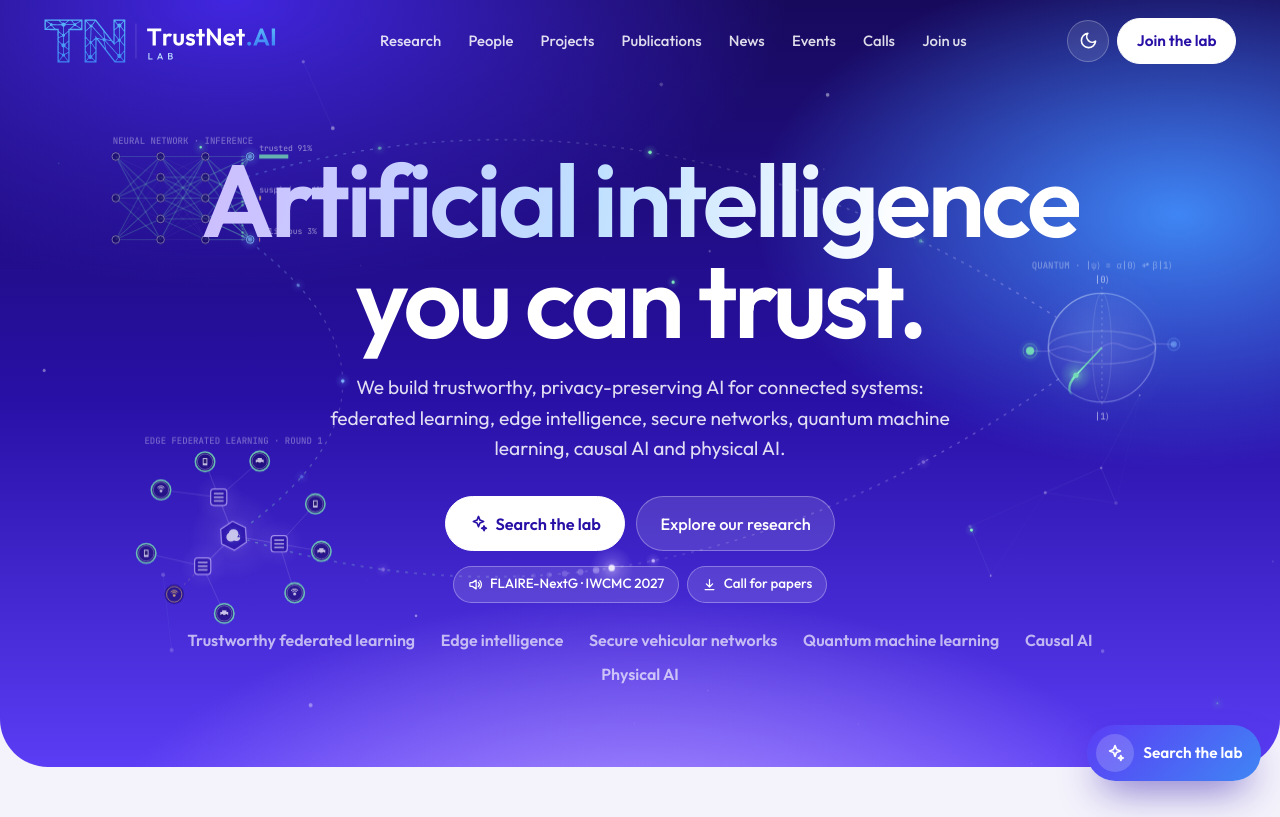
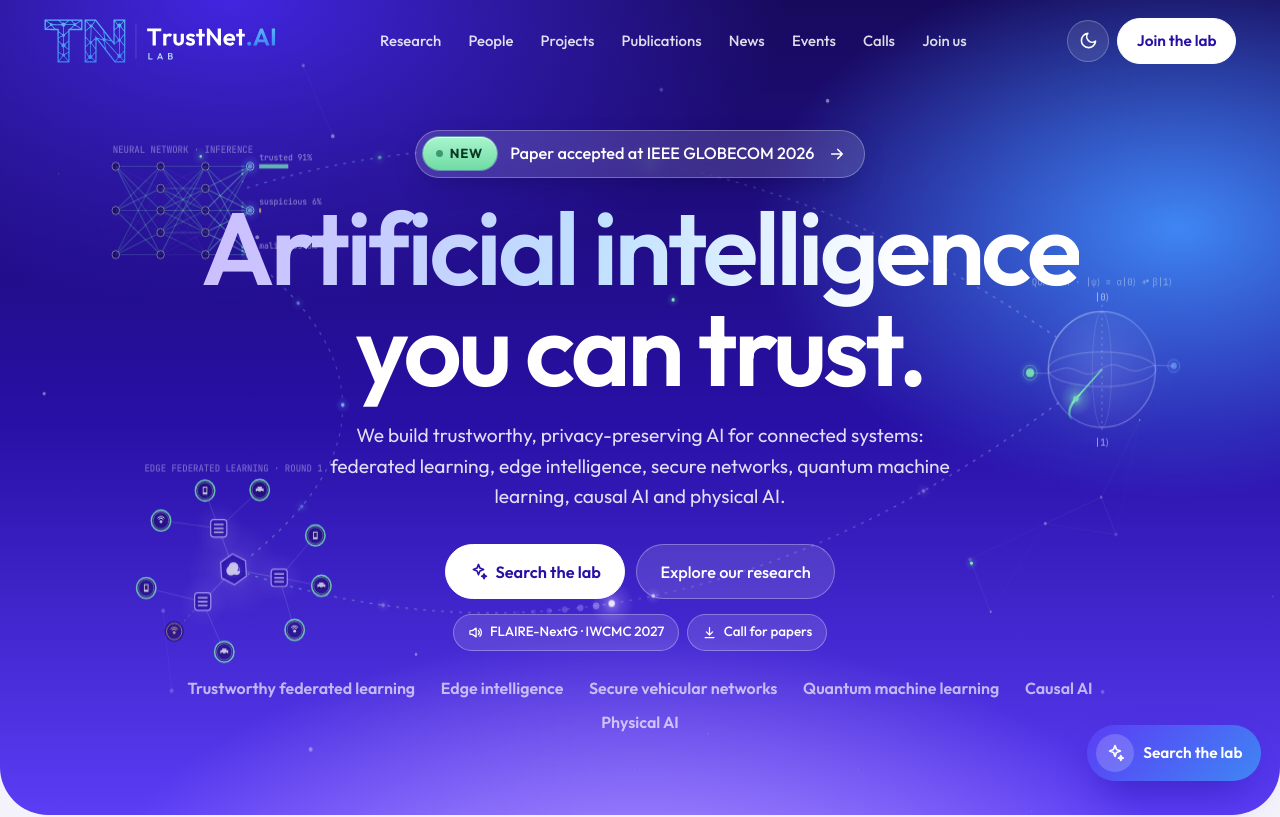
Before and after one commit to atariq-hash/TrustNet.AI, a plain HTML site: page index.html in a window 1280 px wide. Shown: the top 817 px of the page. Drawn offline with Linux system fonts and the light colour scheme.

Commit message:
Add NEW alert for paper acceptances

```diff
--- a/index.html
+++ b/index.html
@@ -71,7 +71,10 @@ a{color:var(--accent)}
 .btn.glass:hover{background:rgba(255,255,255,.2)}
 .pill-label{display:inline-flex;align-items:center;gap:.45rem;padding:.32rem .8rem;border-radius:999px;background:var(--surface);border:1px solid var(--line);font-size:.78rem;font-weight:600;color:var(--ink)}
 .pill-label::before{content:"";width:6px;height:6px;border-radius:50%;background:var(--accent)}
-.newtag{display:inline-block;font-size:.68rem;font-weight:700;padding:.1rem .45rem;border-radius:999px;background:#7CF0B5;color:#0B3A24}
+.newtag{display:inline-flex;align-items:center;gap:.4rem;flex:none;font-size:.82rem;font-weight:700;letter-spacing:.06em;text-transform:uppercase;padding:.38rem .85rem;border-radius:999px;background:linear-gradient(180deg,#A8F5CC,#6FDCA4);color:#0B3A24;box-shadow:inset 0 1px 0 rgba(255,255,255,.6),0 0 0 1px rgba(124,240,181,.5)}
+.newtag::before{content:"";width:7px;height:7px;border-radius:50%;background:#1E7A52;animation:newdot 1.8s ease-in-out infinite}
+@keyframes newdot{50%{opacity:.35}}
+@media (max-width:600px){.announce{font-size:.88rem;gap:.6rem}.newtag{font-size:.72rem;padding:.3rem .65rem}}
 .aitag{display:inline-flex;align-items:center;gap:.3rem;font-size:.72rem;font-weight:700;padding:.15rem .55rem;border-radius:999px;background:var(--ai-soft);color:var(--ai)}
 .aitag svg{width:12px;height:12px}
 
@@ -97,9 +100,11 @@ a{color:var(--accent)}
 .mobilemenu a:hover{background:rgba(255,255,255,.12)}
 
 .hero-inner{position:relative;z-index:2;max-width:960px;margin:0 auto;padding:3rem 1.5rem 5rem;text-align:center}
-.announce{display:inline-flex;align-items:center;gap:.6rem;padding:.35rem .9rem .35rem .4rem;border-radius:999px;background:rgba(255,255,255,.12);border:1px solid rgba(255,255,255,.22);font-size:.86rem;font-weight:500;color:#fff;text-decoration:none;backdrop-filter:blur(6px)}
-.announce:hover{background:rgba(255,255,255,.18)}
-.announce svg{width:15px;height:15px}
+.announce{display:inline-flex;align-items:center;gap:.85rem;max-width:100%;padding:.4rem 1.1rem .4rem .4rem;border-radius:999px;background:rgba(255,255,255,.14);border:1px solid rgba(255,255,255,.28);font-size:1.02rem;font-weight:500;color:#fff;text-decoration:none;backdrop-filter:blur(8px);box-shadow:0 10px 30px -14px rgba(10,0,60,.6);transition:background .2s,opacity .35s}
+.announce:hover{background:rgba(255,255,255,.2)}
+.announce #announceText{overflow:hidden;text-overflow:ellipsis;white-space:nowrap;min-width:0}
+.announce svg{flex:none}
+.announce svg{width:18px;height:18px}
 h1{margin:1.3rem 0 0;font-weight:600;font-size:clamp(3rem,8.6vw,6.4rem);line-height:.98;letter-spacing:-.035em;color:#fff;text-wrap:balance}
 h1 .soft{background:linear-gradient(100deg,#CDBDFF 0%,#BFE0FF 45%,#FFFFFF 80%);-webkit-background-clip:text;background-clip:text;color:transparent}
 .lede{max-width:640px;margin:1.3rem auto 0;font-size:clamp(1.02rem,1.6vw,1.2rem);color:rgba(255,255,255,.86)}
@@ -893,7 +898,9 @@ function renderSite(){
   const fc=sortedCalls(vis(S.calls)).find(c=>c.featured&&callOpen(c));
   const ann=[];if(st.announceText)ann.push({t:st.announceText,h:st.announceLink||"#news"});
   sortedPosts(vis(S.posts)).filter(p=>p.kind!=="read").slice(0,5).forEach(p=>ann.push({t:p.title,post:p.id}));
-  an.hidden=true;clearInterval(ANN.timer);
+  const accs=sortedPosts(vis(S.posts)).filter(p=>/accept/i.test(p.title)).slice(0,4).map(p=>({t:p.title,post:p.id}));
+  if(st.announceText)accs.unshift({t:st.announceText,h:st.announceLink||"#news"});
+  ANN.list=accs;if(!accs.length){an.hidden=true;clearInterval(ANN.timer)}else{an.hidden=false;showAnn(false)}
   $("#heroCalls").innerHTML=fc?`<a class="btn glass sm" href="#calls">${ic("megaphone")}${esc(fc.acronym||"Our workshop")}${fc.host?` · ${esc(fc.host.split("·")[0].trim())}`:""}</a>${fc.cfp||fc.link?`<a class="btn glass sm" href="${esc(fc.cfp?img(fc.cfp):fc.link)}" target="_blank" rel="noopener">${ic("down")}Call for papers</a>`:""}`:"";
   const areas=Array.isArray(st.areas)&&st.areas.length?st.areas:[];
   $("#areaStrip").innerHTML=areas.slice(0,6).map(a=>`<span>${esc(a.title)}</span>`).join("");
```
